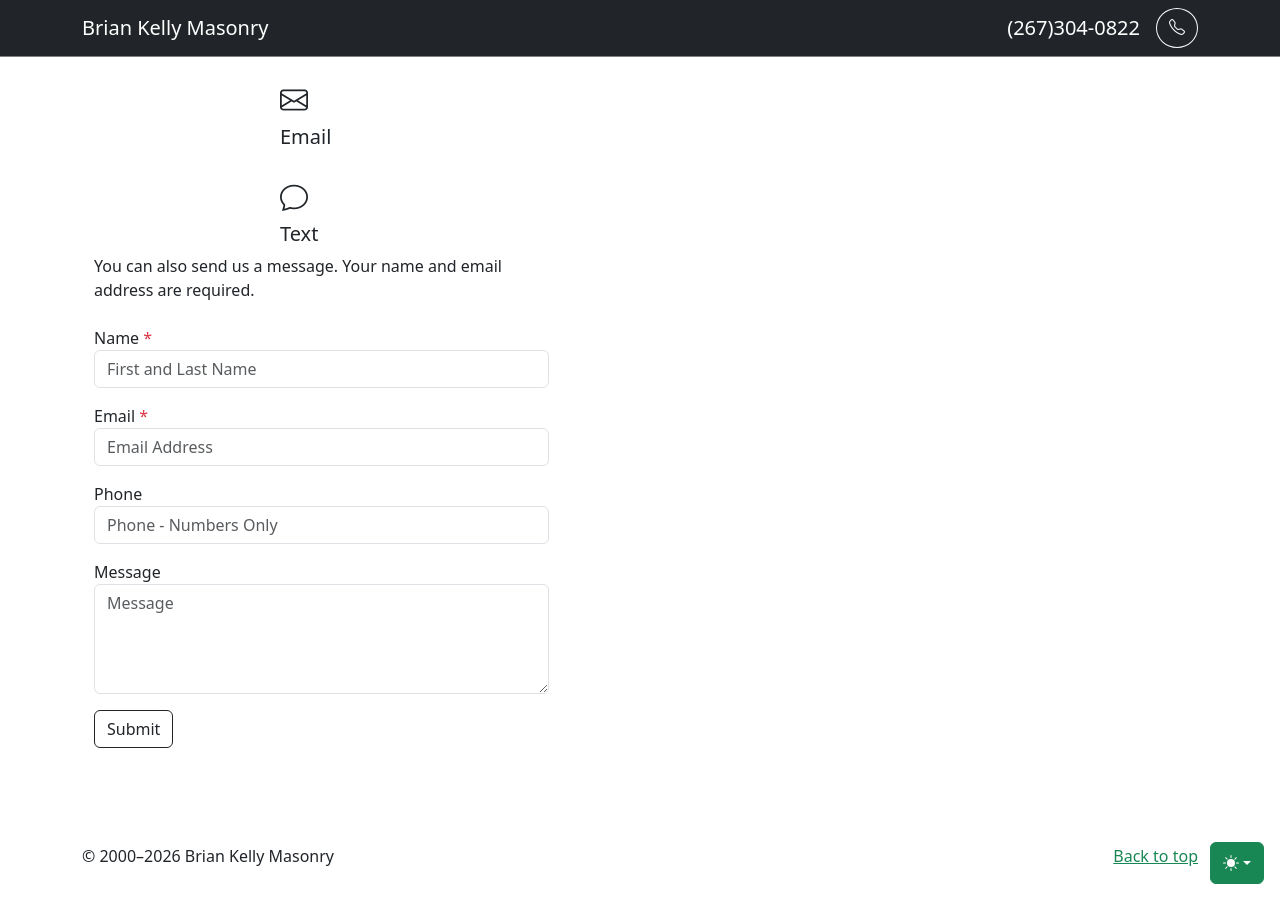
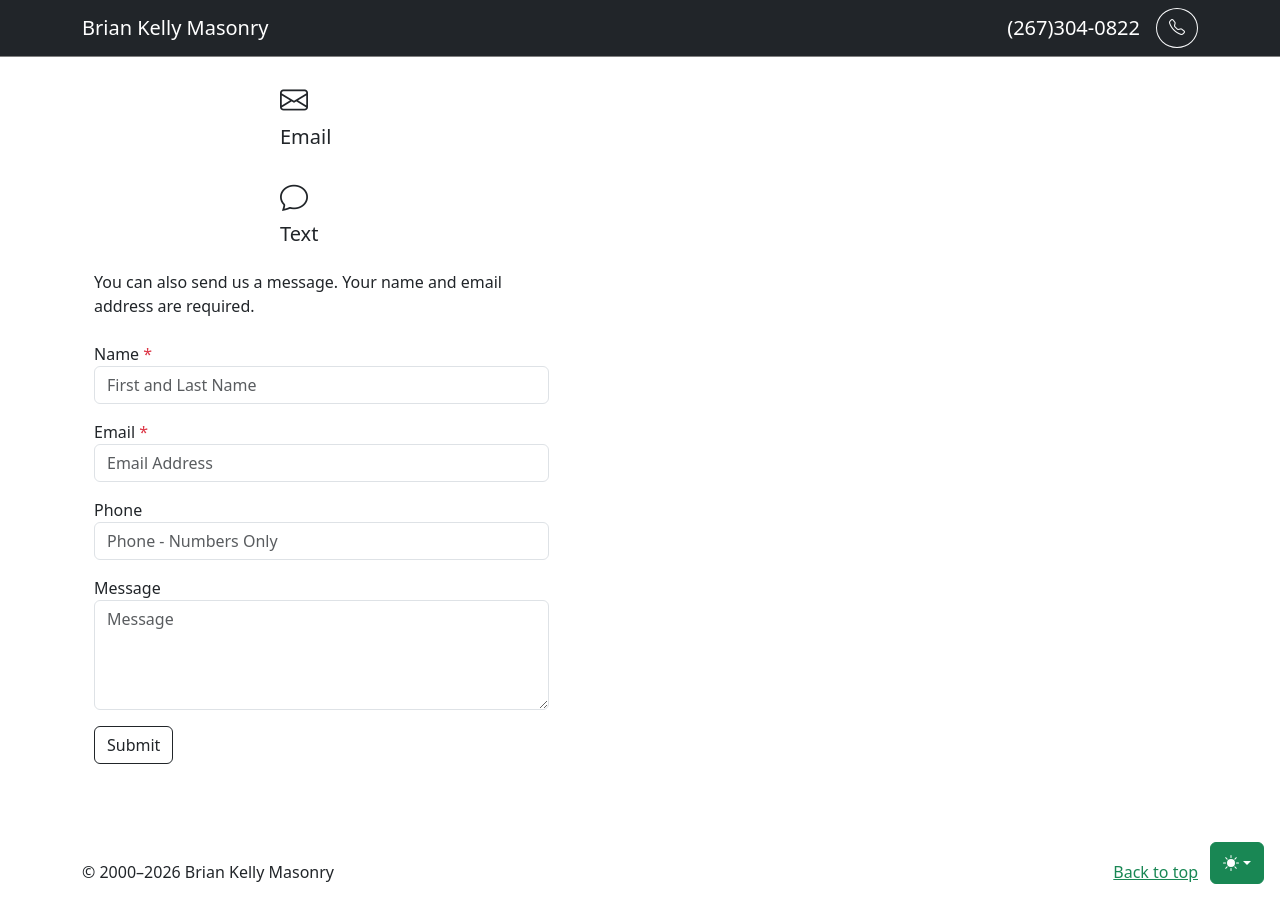
Before and after one commit to ryanbyoung/briankellymasonry, a Jekyll site: the page built from index.html, in a window 1280 px wide and 900 px high, scrolled down 2608 px. Built offline with Jekyll 4.4.1, drawn with Linux system fonts in a browser that asks for light colours; nearby versions of some CDN libraries.

Commit message:
Update index.html

```diff
--- a/index.html
+++ b/index.html
@@ -149,7 +149,7 @@ excerpt: Brian Kelly Masonry
               </div>
             </div>
                 <!-- -->
-              <div class="col-11 col-sm-10 col-md-8 col-lg-6 col-xl-5 col-xxl-5">
+              <div class="col-11 col-sm-10 col-md-8 col-lg-6 col-xl-5 col-xxl-5 pt-3">
                 <div class="row">
           <p>You can also send us a message. Your name and email address are required.</p>
           <form id="contact-form">
```
